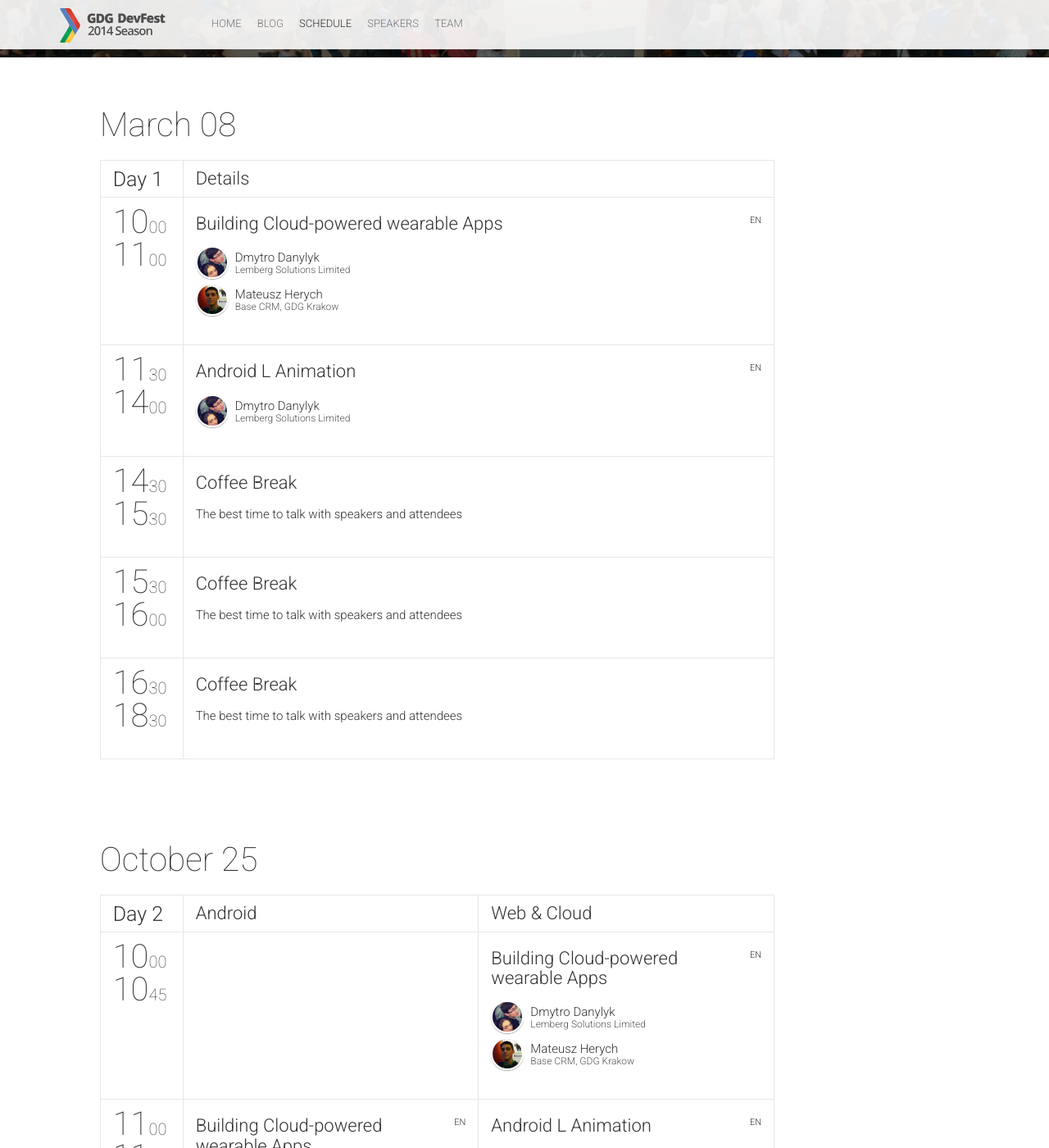
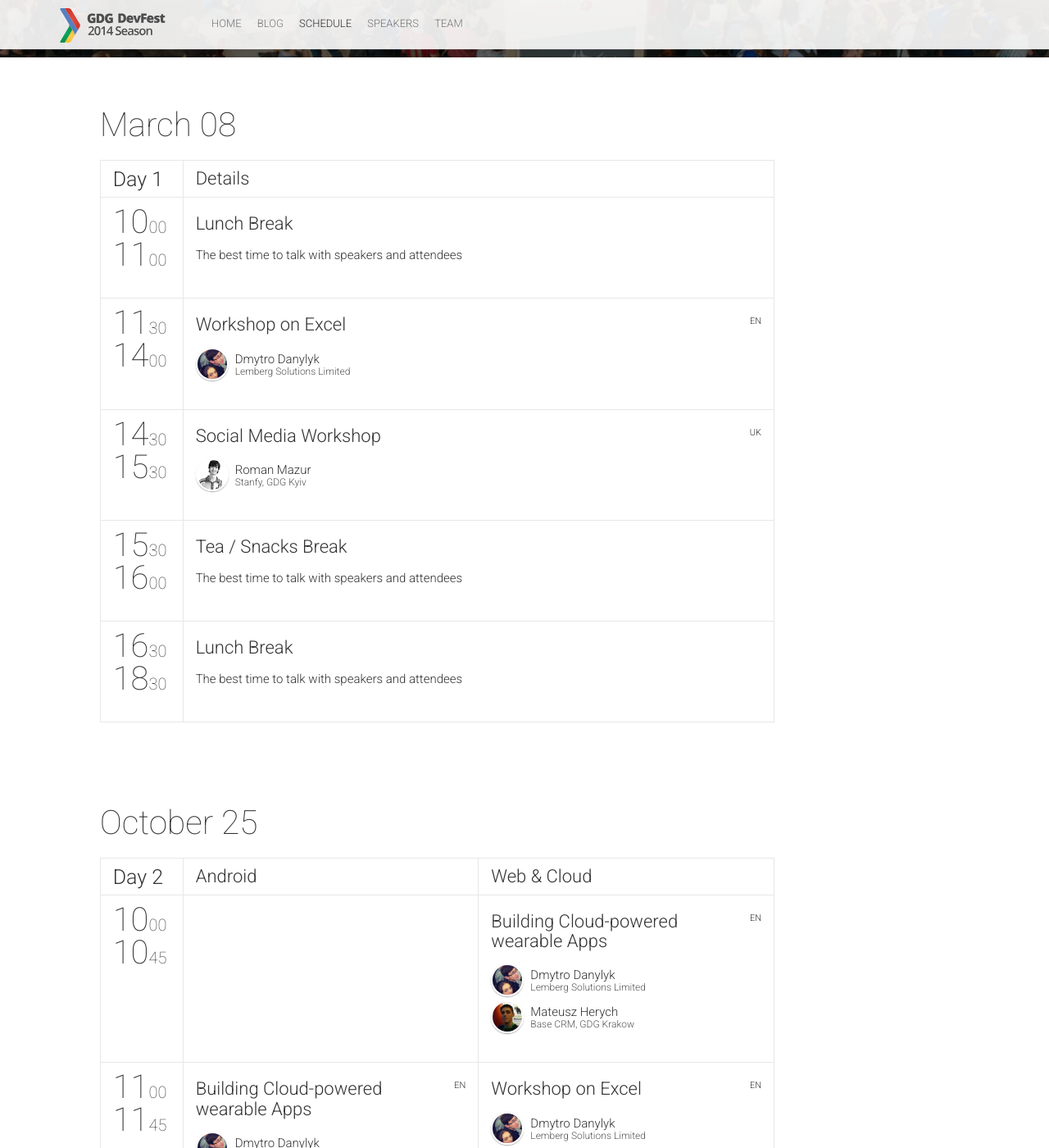
Before and after one commit to ravinepal/visitjanakpur, a Jekyll site: the page built from schedule.html, in a window 1280 px wide and 1400 px high, scrolled down 337 px. Shown: the whole window at 82% size. Built offline with Jekyll 4.4.1, drawn with Linux system fonts in a browser that asks for light colours; nearby versions of some CDN libraries; comment, search, counter and statistics services are not loaded; some of the changed text lies outside the part shown.

Commit message:
Update sessions to match schedule

```diff
--- a/_data/schedule.yml
+++ b/_data/schedule.yml
@@ -7,7 +7,7 @@
     - {
     	startTime: "10:00",
     	endTime: "11:00",
-    	sessionIds: [002]
+    	sessionIds: [307]
     }
     - {
         startTime: "11:30",
@@ -17,12 +17,12 @@
     - {
     	startTime: "14:30",
     	endTime: "15:30",
-    	sessionIds: [307]
+    	sessionIds: [004]
     }
     - {
         startTime: "15:30",
         endTime: "16:00",
-        sessionIds: [307]
+        sessionIds: [308]
     }
     - {
         startTime: "16:30",
--- a/_data/sessions.yml
+++ b/_data/sessions.yml
@@ -1,6 +1,12 @@
 -
   id: 307
-  title: "Coffee Break"
+  title: "Lunch Break"
+  place: "Hall"
+  service: true
+  description: "The best time to talk with speakers and attendees"
+-
+  id: 308
+  title: "Tea / Snacks Break"
   place: "Hall"
   service: true
   description: "The best time to talk with speakers and attendees"
@@ -30,16 +36,16 @@
   video: "//www.youtube.com/embed/v3SCiUqI1yQ"
 -
   id: 003
-  title: "Android L Animation"
+  title: "Workshop on Excel"
   description: "More than ever before, developing for global audience is a necessity than a luxury in today's world. Are you ready ... where to start? what does it entail? how do I do it? how to promote in local markets? This talk will address above questions for android, chrome and web developers. In our journey of the where, what and how, we will take an in-depth look at various internationalization and localization tools & strategies available to you."
   subtype: presentation
   speakers: [4]
   language: en
-  complexity: "Intermediate"
+  complexity: "Beginner"
   presentation: "https://speakerdeck.com/gdglviv/dmytro-danylyk-android-l-animation"
 -
   id: 004
-  title: "Polymer: Interacting with Google Services using nothing but HTML"
+  title: "Social Media Workshop"
   description: "Google has 1M APIs and services. Every API is different! Learn how you can interact with Google services without writing code! Designing your UI so it works across multiple screen sizes is no longer a nice to have, it is *the* way to build for the web. Using Polymer, we'll cover how to create robust, responsive elements that work across all platforms."
   subtype: keynote
   speakers: [6]
```
